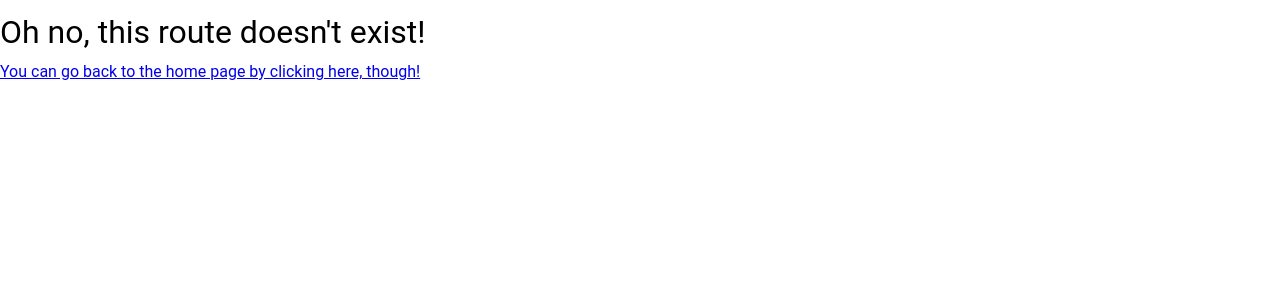
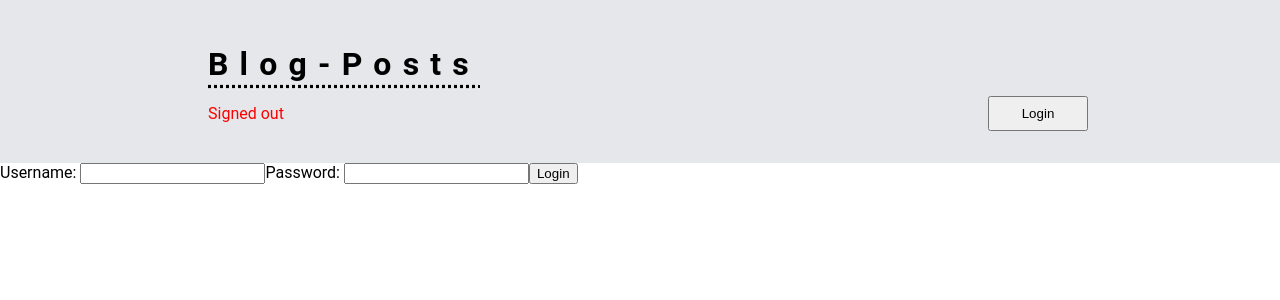
Before and after one commit to imranprice96/blog-post-creator, a React (Vite) app: page /login in a window 1280 px wide. Shown: the top 300 px of the page. Built offline with nearby package versions, Linux system fonts and the light colour scheme.

Commit message:
Fixing token storage and adding comment deletion

```diff
--- a/src/components/Comment.jsx
+++ b/src/components/Comment.jsx
@@ -3,6 +3,7 @@ import "../styles/Comment.css";
 import { FontAwesomeIcon } from "@fortawesome/react-fontawesome";
 import { faUser } from "@fortawesome/free-solid-svg-icons";
 import parse from "html-react-parser";
+import { useEffect, useState } from "react";
 
 function Comment({ comment, postid }) {
   const url = import.meta.env.VITE_API_URL;
@@ -12,17 +13,25 @@ function Comment({ comment, postid }) {
   }
 
   const handleCommentDelete = async (commentid, postid) => {
+    const token = localStorage.getItem("jwt-token");
+    console.log(localStorage.getItem("jwt-token"));
     const response = await fetch(
       `${url}/api/posts/${postid}/comments/${commentid}`,
       {
         method: "DELETE",
         headers: {
           "Content-Type": "application/json",
+          Authorization: token,
         },
       }
     );
     const result = await response.json();
-    console.log(result);
+    if (result.success) {
+      alert("Comment delelted successfully");
+    } else {
+      alert(result.error);
+      console.log(result);
+    }
   };
 
   return (
--- a/src/components/LoginPage.jsx
+++ b/src/components/LoginPage.jsx
@@ -1,55 +1,63 @@
 import { useState } from "react";
-import { json } from "react-router-dom";
+import { useNavigate } from "react-router-dom";
 
-const LoginPage = () => {
+const LoginPage = ({ setToken }) => {
   const url = import.meta.env.VITE_API_URL;
-  const key = import.meta.env.VITE_SECRET_KEY;
   const [username, setUsername] = useState("");
   const [password, setPassword] = useState("");
+  const [error, setError] = useState("");
+  const navigate = useNavigate();
 
   const handleSumbit = async (e) => {
     e.preventDefault();
     const response = await fetch(`${url}/login`, {
-      method: "DELETE",
+      method: "POST",
       headers: {
         "Content-Type": "application/json",
       },
-      body: json.stringify({ username, password }),
+      body: JSON.stringify({ username, password }),
     });
     const result = await response.json();
-    if (result.status() == 200) {
+    if (response.status == 200) {
       console.log(result);
-      localStorage.setItem("jwt-token", response.token);
+      localStorage.setItem("jwt-token", result.token);
       setUsername("");
       setPassword("");
+      navigate("/");
+      setToken(response.token);
+      alert("Logged in successfully");
     } else {
       console.log(result);
+      setError(result);
     }
   };
 
   return (
     <div>
       <form onSubmit={handleSumbit}>
-        <label htmlFor="username">
+        <label htmlFor="username">Username:</label>{" "}
         <input
           type="text"
           name="username"
+          id="username"
           value={username}
           onChange={(e) => setUsername(e.target.value)}
+          required
         />
-          Username:
-        </label>
-        <label htmlFor="password">
+        <label htmlFor="password">Password:</label>{" "}
         <input
           type="password"
           name="password"
+          id="password"
           value={password}
           onChange={(e) => setPassword(e.target.value)}
+          required
         />
-          Password:
-        </label>
         <button type="submit">Login</button>
       </form>
+      <span>
+        <p>{error.error}</p>
+      </span>
     </div>
   );
 };
--- a/src/components/Navbar.jsx
+++ b/src/components/Navbar.jsx
@@ -1,17 +1,50 @@
 import { Link } from "react-router-dom";
 import "../styles/Navbar.css";
-import styled from "styled-components";
+import { useEffect, useState } from "react";
 
-function Navbar() {
+function Navbar({ setToken }) {
+  const token = localStorage.getItem("jwt-token");
+  const logout = () => {
+    setToken(null);
+    localStorage.removeItem("jwt-token");
+    alert("Logged out successfully");
+  };
+
+  if (token == null) {
     return (
       <>
         <div className="topnav">
-        <Link to="/">
+          <div className="nav-container">
+            <Link to="/" id="title">
               <h1>Blog-Posts</h1>
             </Link>
+            <span className="nav-info">
+              <p className="signed-out">Signed out</p>
+              <Link to="login" id="login">
+                <button>Login</button>
+              </Link>
+            </span>
+          </div>
+        </div>
+      </>
+    );
+  } else {
+    return (
+      <>
+        <div className="topnav">
+          <div className="nav-container">
+            <Link to="/" id="title">
+              <h1>Blog-Posts</h1>
+            </Link>
+            <span className="nav-info">
+              <p className="signed-in">Signed in</p>
+              <button onClick={logout}>Logout</button>
+            </span>
+          </div>
         </div>
       </>
     );
   }
+}
 
 export default Navbar;
--- a/src/components/Router.jsx
+++ b/src/components/Router.jsx
@@ -3,20 +3,24 @@ import App from "./App";
 import Navbar from "./Navbar";
 import PostPage from "./PostPage";
 import ErrorPage from "./ErrorPage";
+import { useEffect, useState } from "react";
+import LoginPage from "./LoginPage";
 
-function Layout() {
+function Layout({ setToken }) {
   return (
     <>
-      <Navbar />
+      <Navbar setToken={setToken} />
       <Outlet />
     </>
   );
 }
 
 const Router = () => {
+  const [token, setToken] = useState(localStorage.getItem("jwt-token"));
+
   const router = createBrowserRouter([
     {
-      element: <Layout />,
+      element: <Layout setToken={setToken} />,
       errorElement: <ErrorPage />,
       children: [
         {
@@ -28,6 +32,12 @@ const Router = () => {
         {
           path: "posts/:postid",
           element: <PostPage />,
+          errorElement: <ErrorPage />,
+        },
+        {
+          path: "login",
+          element: <LoginPage setToken={setToken} />,
+          errorElement: <ErrorPage />,
         },
       ],
     },
--- a/src/styles/Navbar.css
+++ b/src/styles/Navbar.css
@@ -3,25 +3,66 @@
   overflow: hidden;
   padding: 2rem 0 2rem 0;
   display: flex;
+  flex-direction: column;
   justify-content: center;
+  width: 100%;
 }
 
-.topnav a {
+#title {
   letter-spacing: 0.7rem;
   font-weight: bold;
   text-decoration: underline;
   text-decoration-style: dotted;
   text-underline-offset: 0.6rem;
-  width: 70%;
   max-width: var(--maxW);
   color: black;
   font-size: 2rem;
+  margin-right: auto;
 }
 
 .topnav h1 {
   padding-left: 1rem;
 }
 
-.topnav a:hover {
+#title:hover {
   text-decoration-style: solid;
 }
+
+.nav-info {
+  display: flex;
+  justify-content: end;
+  align-items: center;
+  width: 100%;
+}
+
+.nav-info * {
+  padding: 0.5rem 1rem;
+  width: 100%;
+}
+
+.nav-info a,
+button {
+  max-width: 100px;
+}
+
+.nav-info a {
+  padding: 0;
+}
+
+.nav-container {
+  display: flex;
+  flex-direction: column;
+  margin: 0 auto;
+  height: 100%;
+  width: 70%;
+  max-width: var(--maxW);
+  padding: 0 1rem;
+}
+
+.signed-in {
+  color: green;
+}
+
+.signed-out {
+  color: red;
+}
```
Lines whose indentation alone changed are shown as unchanged.
